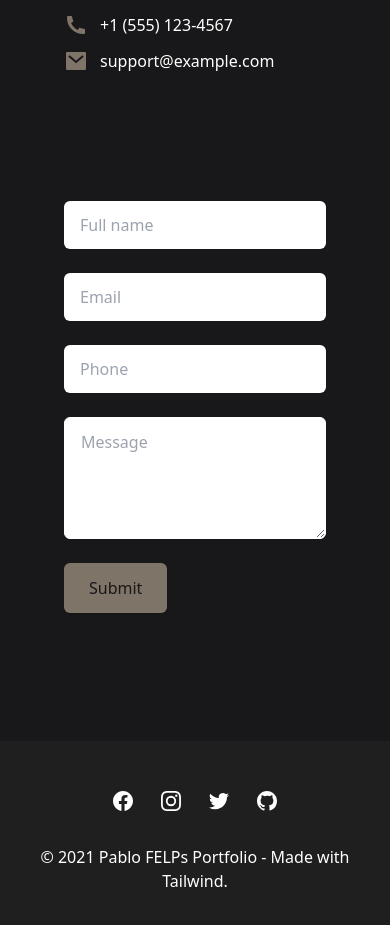
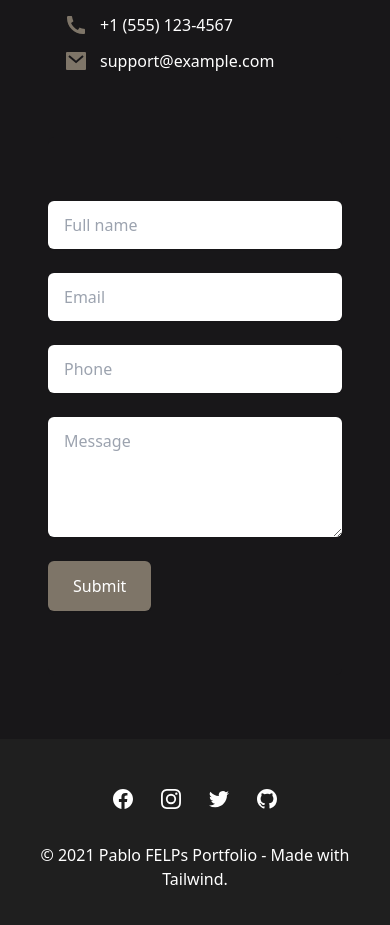
Before and after one commit to PabloFLPs/My-New-Portfolio, a React (Create React App) app: page / in a window 390 px wide. Shown: the part 3040-3965 px from the top of the page. Built offline with nearby package versions, Linux system fonts and the light colour scheme.

Commit message:
Removing "focus" properties from Form fields

```diff
--- a/src/components/Contact.tsx
+++ b/src/components/Contact.tsx
@@ -50,7 +50,7 @@ export default function Example() {
             </dl>
           </div>
         </div>
-        <div className="bg-dark border-none rounded-md py-16 px-4 sm:px-6 lg:col-span-3 lg:py-24 lg:px-8 xl:pl-12">
+        <div className="bg-dark border-none rounded-md py-16 sm:px-6 lg:col-span-3 lg:py-24 lg:px-8 xl:pl-12">
           <div className="max-w-lg mx-auto lg:max-w-none">
             <form action="#" method="POST" onSubmit={(event: React.FormEvent<HTMLFormElement>) => event.preventDefault()} className="grid grid-cols-1 gap-y-6">
               <div>
@@ -62,7 +62,7 @@ export default function Example() {
                   name="full-name"
                   id="full-name"
                   autoComplete="name"
-                  className="block w-full shadow-sm py-3 px-4 placeholder-gray-500 focus:ring-indigo-500 focus:border-indigo-500 border-gray-300 rounded-md"
+                  className="block w-full shadow-sm py-3 px-4 placeholder-gray-500 rounded-md"
                   placeholder="Full name"
                 />
               </div>
@@ -75,7 +75,7 @@ export default function Example() {
                   name="email"
                   type="email"
                   autoComplete="email"
-                  className="block w-full shadow-sm py-3 px-4 placeholder-gray-500 focus:ring-indigo-500 focus:border-indigo-500 border-gray-300 rounded-md"
+                  className="block w-full shadow-sm py-3 px-4 placeholder-gray-500 rounded-md"
                   placeholder="Email"
                 />
               </div>
@@ -88,7 +88,7 @@ export default function Example() {
                   name="phone"
                   id="phone"
                   autoComplete="tel"
-                  className="block w-full shadow-sm py-3 px-4 placeholder-gray-500 focus:ring-indigo-500 focus:border-indigo-500 border-gray-300 rounded-md"
+                  className="block w-full shadow-sm py-3 px-4 placeholder-gray-500 rounded-md"
                   placeholder="Phone"
                 />
               </div>
@@ -100,7 +100,7 @@ export default function Example() {
                   id="message"
                   name="message"
                   rows={4}
-                  className="block w-full shadow-sm py-3 px-4 placeholder-gray-500 focus:ring-indigo-500 focus:border-indigo-500 border border-gray-300 rounded-md"
+                  className="block w-full shadow-sm py-3 px-4 placeholder-gray-500 rounded-md"
                   placeholder="Message"
                   defaultValue={''}
                 />
@@ -108,7 +108,7 @@ export default function Example() {
               <div>
                 <button
                   type="submit"
-                  className="inline-flex justify-center py-3 px-6 border border-transparent shadow-sm text-base font-medium rounded-md text-dark bg-clear-brown hover:bg-opacity-80"
+                  className="inline-flex justify-center py-3 px-6 border border-transparent shadow-sm text-base font-medium rounded-md text-white bg-clear-brown hover:bg-opacity-80 transition-all duration-300"
                 >
                   Submit
                 </button>
```
